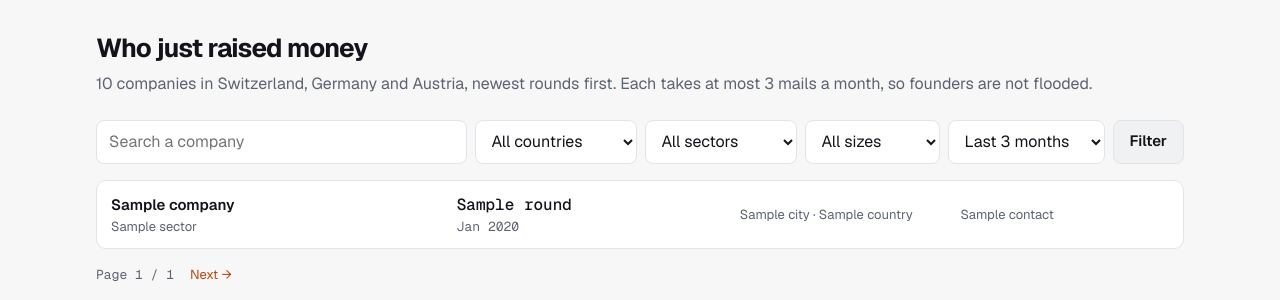
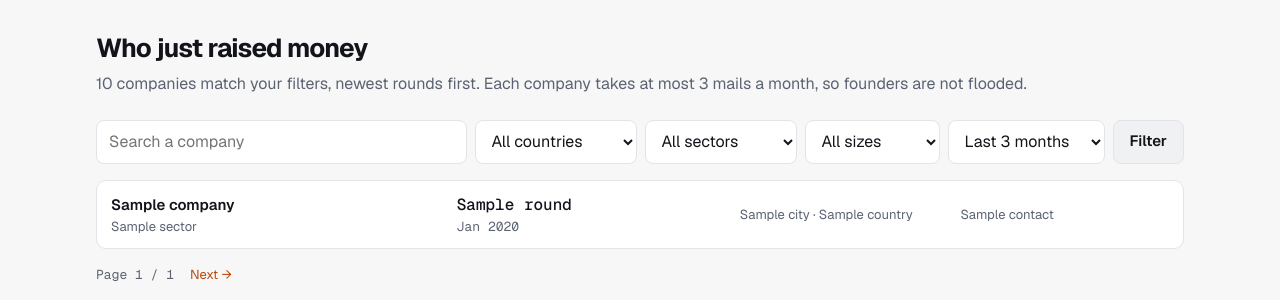
Before and after one commit to camilmechta/kaltstart, a Python web app: template src/kaltstart/api/templates/companies.html in a window 1280 px wide. Shown: the part 48-348 px from the top of the page. Run offline with Jinja, Linux system fonts and the light colour scheme; the template is opened without the code that fills it: most values are stand-ins (such as "Sample title", 1, 10 or a date in 2020).

Commit message:
fix: the company count follows the filters

```diff
--- a/src/kaltstart/api/templates/companies.html
+++ b/src/kaltstart/api/templates/companies.html
@@ -2,7 +2,7 @@
 {% block title %}Companies · Kaltstart{% endblock %}
 {% block content %}
 <h1 class="title-xl">Who just raised money</h1>
-<p class="muted">{{ total }} companies in Switzerland, Germany and Austria, newest rounds first. Each takes at most 3 mails a month, so founders are not flooded.</p>
+<p class="muted">{{ total }} {{ "company matches" if total == 1 else "companies match" }} your filters, newest rounds first. Each company takes at most 3 mails a month, so founders are not flooded.</p>
 <form method="get" action="/companies" class="filters" role="search">
   <input type="search" name="q" value="{{ filters.query }}" placeholder="Search a company" aria-label="Search a company">
   <select name="country" aria-label="Country">
```
Also changed, not shown: tests/api/test_companies.py (+7 -0 lines).
